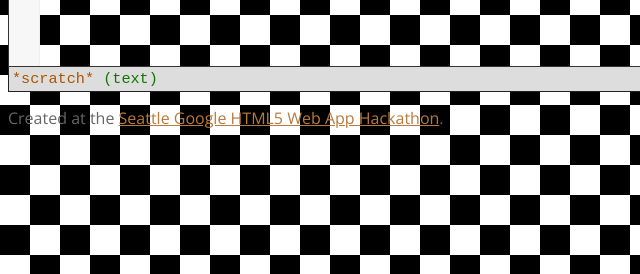
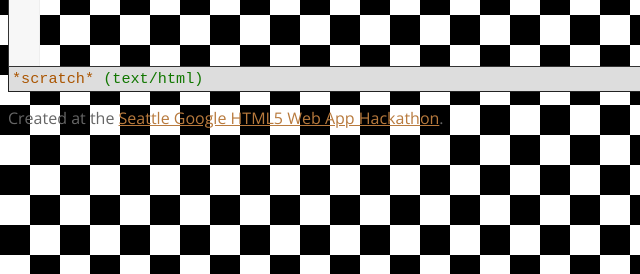
Before and after one commit to jwalsh/chrome-ide, a website: page public/index.html in a window 1280 px wide. Shown: the part 345-619 px from the top of the page, 0-640 px from the left. Drawn offline with nearby package versions, Linux system fonts and the light colour scheme; no server answers.

Commit message:
Consolidating presentation

```diff
--- a/public/index.html
+++ b/public/index.html
@@ -52,7 +52,7 @@
 						<textarea id="main_editor" class="editor"></textarea>
 						<h3>
 							<span id="filename">*scratch*</span>
-							(<span id="filetype">text</span>)
+							(<span id="filetype">text/html</span>)
 						</h3>
 					</div>
 				</article>
```
